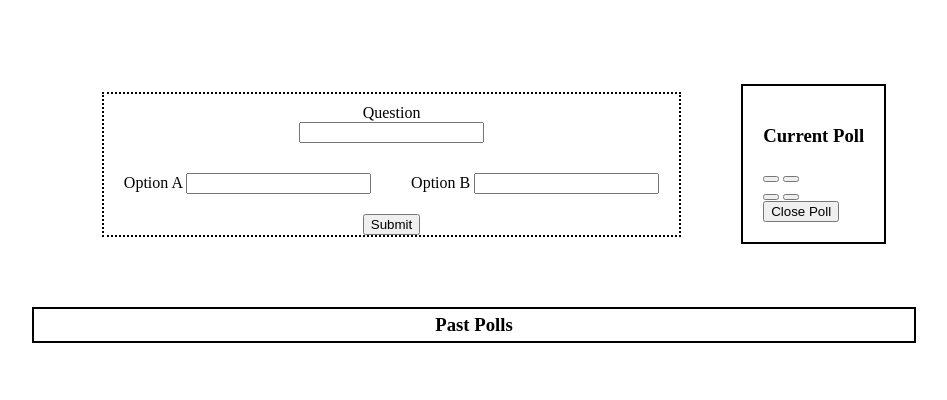
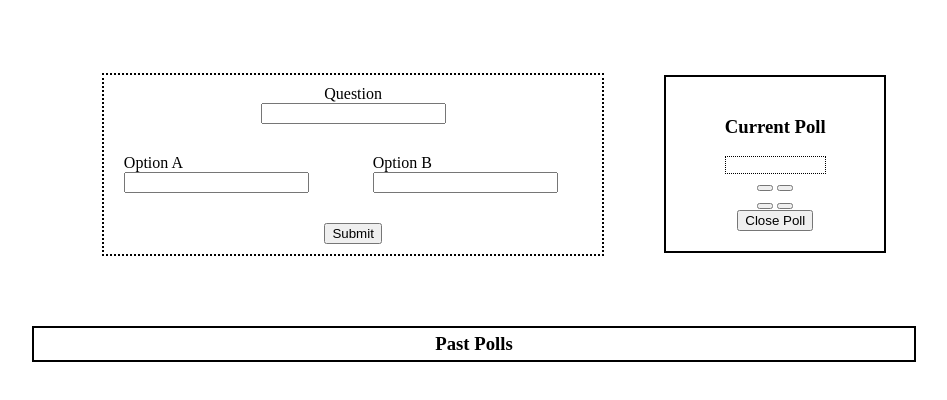
Before and after one commit to ari-harlem-caballero/Scratch-poll-maker-supabase, a plain HTML site: page index.html in a window 1280 px wide. Shown: the part 218-618 px from the top of the page, without its empty margins (166-1113 px from the left). Drawn offline with Linux system fonts and the light colour scheme.

Commit message:
styling css

```diff
--- a/index.html
+++ b/index.html
@@ -32,7 +32,7 @@
                         </label>
                     </div>
                 </form>
-                <button>Submit</button>
+                <button id="submit-button">Submit</button>
             </div>
             <div class="right">
                 <div class="current-poll">
--- a/styles/style.css
+++ b/styles/style.css
@@ -7,6 +7,8 @@ body, html {
     flex-direction: column;
     justify-content: center;
     align-items: center;
+    width: 100%;
+    height: 100%;
 }
 
 .top {
@@ -22,6 +24,7 @@ body, html {
     flex-direction: column;
     justify-content: center;
     align-items: center;
+    width: 70%;
     margin: 50px;
     border: 2px black dotted;
 }
@@ -34,11 +37,10 @@ body, html {
     margin: 10px;
 }
 
-
 .option-input {
     display: flex;
     flex-direction: row;
-    justify-content: space-between;
+    justify-content: space-around;
     align-items: center;
 
 }
@@ -48,10 +50,31 @@ body, html {
     padding: 10px;
 }
 
+#submit-button {
+    margin: 10px;
+}
+
 .right {
     margin: 10px;
     padding: 20px;
     border: 2px black solid;
+    display: flex;
+    flex-direction: column;
+    justify-content: center;
+    align-items: center;
+    width: 30%;
+}
+
+.options {
+    border: black 1px dotted;
+}
+
+.count-buttons {
+    display: flex;
+    flex-direction: column;
+    justify-content: center;
+    align-items: center;
+
 }
 
 .bottom {
```
